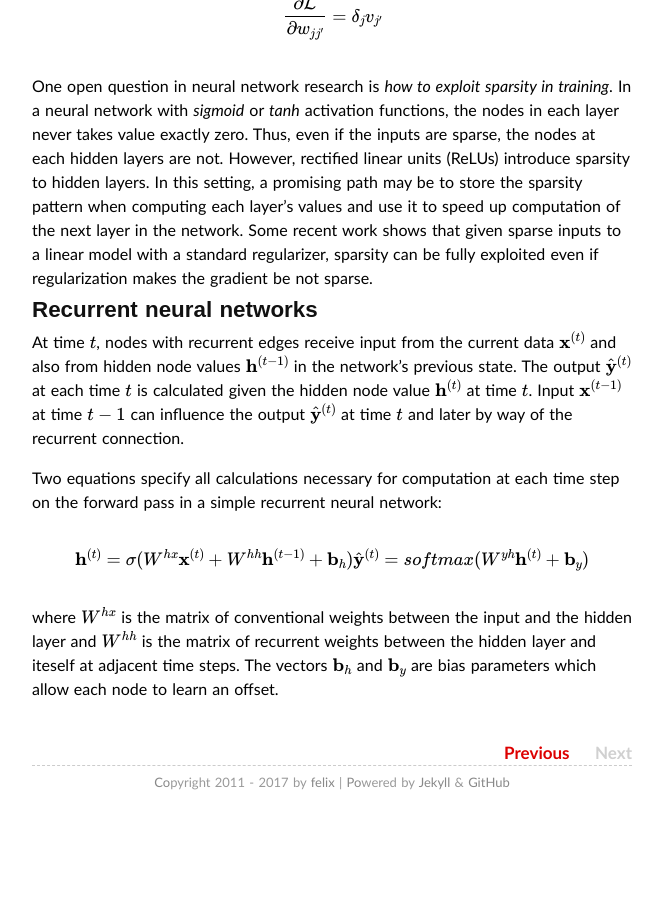
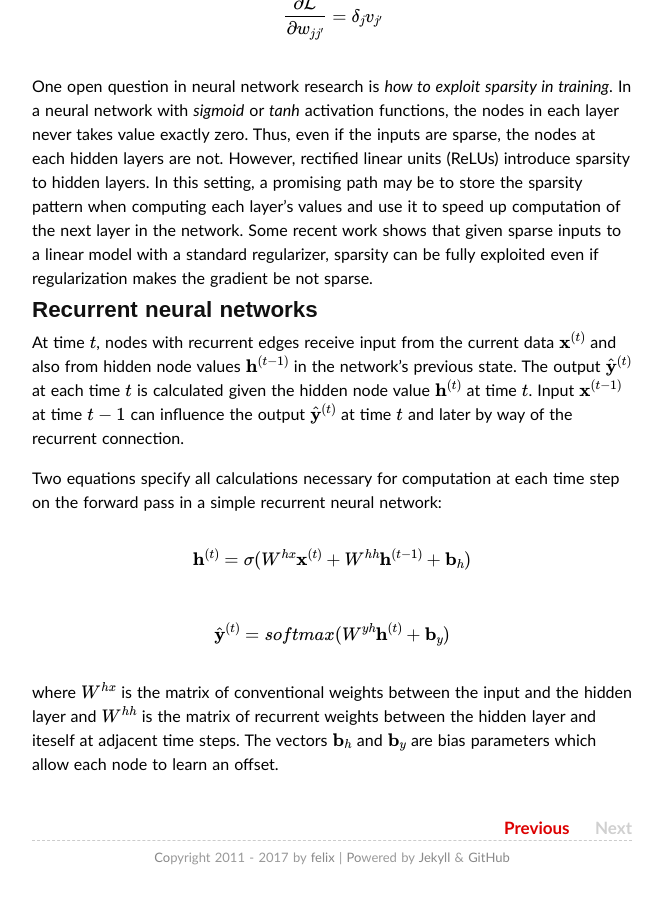
Before and after one commit to hezila/hezila.github.io, a Jekyll site: the page built from _posts/2017-09-20-rnn-review.md, in a window 1280 px wide and 900 px high, scrolled down 2687 px. Shown: the whole window, without its empty margins (308-971 px from the left). Built offline with Jekyll 4.4.1, drawn with Linux system fonts in a browser that asks for light colours; some web fonts are replaced; formulas are drawn with MathJax 3; comment, search, counter and statistics services are not loaded; before the commit the page ends 3512 px from its top, so only the background shows below that.

Commit message:
additnally update rnn review post

```diff
--- a/_posts/2017-09-20-rnn-review.md
+++ b/_posts/2017-09-20-rnn-review.md
@@ -96,9 +96,12 @@ At time $$t$$, nodes with recurrent edges receive input from the current data $$
 
 Two equations specify all calculations necessary for computation at each time step on the forward pass in a simple recurrent neural network:
 
-\begin{eqnarray}
-\mathbf{h}^{(t)} &= \sigma(W^{hx}\mathbf{x}^{(t)} + W^{hh}\mathbf{h}^{(t-1)} + \mathbf{b}_h) \\
+\begin{equation}
+\mathbf{h}^{(t)} = \sigma(W^{hx}\mathbf{x}^{(t)} + W^{hh}\mathbf{h}^{(t-1)} + \mathbf{b}_h)
+\end{equation}
+
+\begin{equation}
 \hat{\mathbf{y}}^{(t)} = softmax(W^{yh} \mathbf{h}^{(t)} + \mathbf{b}_y)
-\end{eqnarray}
+\end{equation}
 
 where $$W^{hx}$$ is the matrix of conventional weights between the input and the hidden layer and $$W^{hh}$$ is the matrix of recurrent weights between the hidden layer and iteself at adjacent time steps. The vectors $$\mathbf{b}_h$$ and $$\mathbf{b}_y$$ are bias parameters which allow each node to learn an offset.
```
